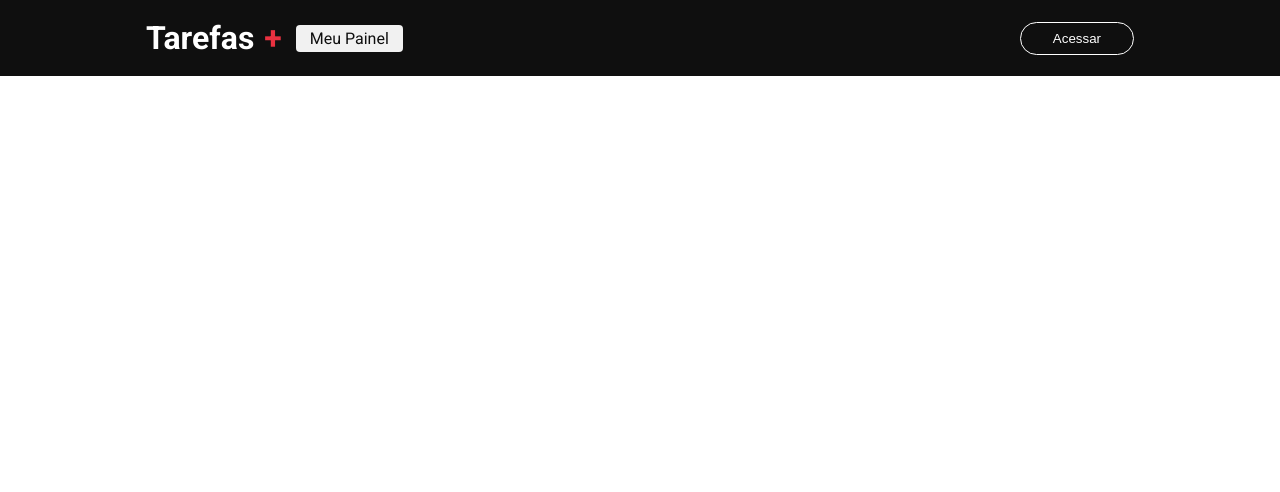
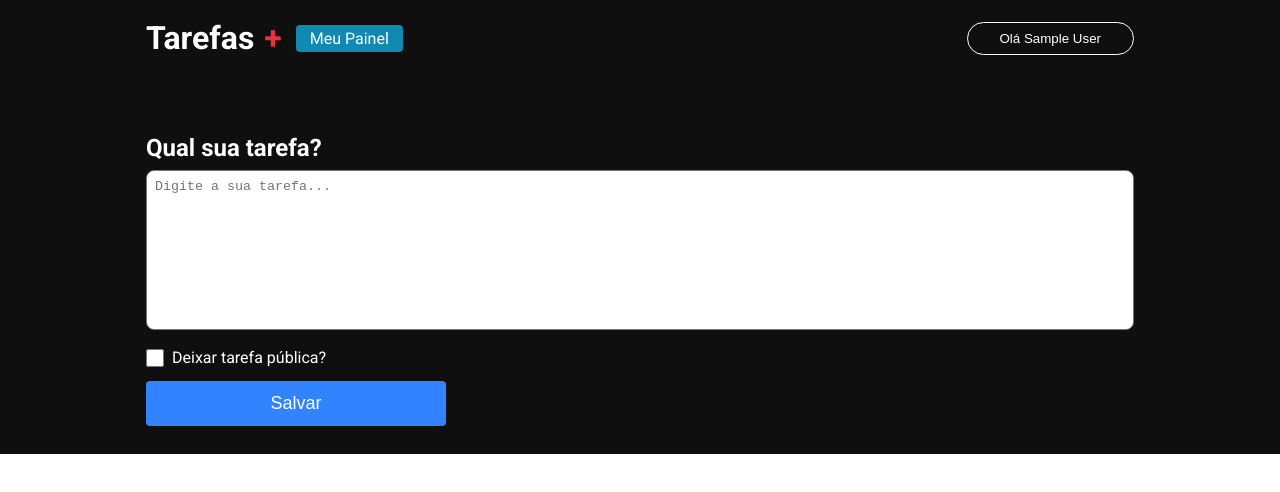
Before and after one commit to luiizsilverio/my-tasks, a Next.js app: page /dashboard in a window 1280 px wide. Shown: the top 492 px of the page. Built offline with nearby package versions, Linux system fonts and the light colour scheme; no server answers; sample sign-in values are in the browser's storage.

Commit message:
signIn, signOut

```diff
--- a/src/components/header/index.tsx
+++ b/src/components/header/index.tsx
@@ -1,7 +1,11 @@
 import Link from 'next/link';
 import styles from './styles.module.css';
+import { useSession, signIn, signOut } from 'next-auth/react';
+import { useEffect } from 'react';
 
 export default function Header() {
+  const { data, status } = useSession();
+
   return (
     <header className={styles.header}>
       <section className={styles.content}>
@@ -12,12 +16,27 @@ export default function Header() {
               <span> +</span>
             </h1>
           </Link>
-          <Link href="/dashboard" className={styles.link}>
-            Meu Painel
-          </Link>
+
+          {data?.user && (
+            <Link href="/dashboard" className={styles.link}>
+              Meu Painel
+            </Link>
+          )}
+
         </nav>
 
-        <button className={styles.loginBtn}>Acessar</button>
+        {status === "unauthenticated" && (
+          <button className={styles.loginBtn} onClick={() => signIn('google')}>
+            Acessar
+          </button>
+        )}
+
+        {status === "authenticated" && (
+          <button className={styles.loginBtn} onClick={() => signOut({ callbackUrl: '/' })}>
+            Olá {data?.user?.name}
+          </button>
+        )}
+
       </section>
     </header>
   )
--- a/src/components/header/styles.module.css
+++ b/src/components/header/styles.module.css
@@ -10,7 +10,7 @@
 .content {
   padding: 0 18px;
   width: 100%;
-  max-width: 1024px;
+  max-width: var(--MAX_WIDTH);
   display: flex;
   align-items: center;
   justify-content: space-between;
@@ -37,11 +37,11 @@
   color: #fff;
   border: 1.5px solid #fff;
   cursor: pointer;
-  transition: all .2s;
+  transition: all 0.5s;
 }
 
 .loginBtn:hover {
-  transform: scale(1.08);
+  transform: scaleX(1.04);
   background-color: #fff;
   color: var(--COR_BLACK);
   font-weight: bold;
@@ -53,9 +53,15 @@
 }
 
 .link {
-  background-color: #f1f1f1;
-  color: var(--COR_BLACK);
+  background-color: var(--COR_VERDE_2); /* #f1f1f1; */
+  color: #fff; /* var(--COR_BLACK); */
   padding: 4px 14px;
   border-radius: 4px;
   margin: 0 14px;
+  transition: all .4s;
 }
+
+.link:hover {
+  filter: brightness(1.05);
+  transform: scaleX(1.04);
+}
--- /dev/null
+++ b/src/components/textarea/index.tsx
@@ -0,0 +1,8 @@
+import { HTMLProps } from 'react';
+import styles from './styles.module.css';
+
+export default function Textarea({ ...rest }: HTMLProps<HTMLTextAreaElement>) {
+  return (
+    <textarea className={styles.textarea} {...rest} />
+  )
+}
--- /dev/null
+++ b/src/components/textarea/styles.module.css
@@ -0,0 +1,8 @@
+.textarea {
+  width: 100%;
+  resize: none;
+  height: 160px;
+  border-radius: 8px;
+  outline: none;
+  padding: 8px;
+}
--- a/src/pages/dashboard/index.tsx
+++ b/src/pages/dashboard/index.tsx
@@ -1,5 +1,9 @@
+import { GetServerSideProps } from 'next';
+import { getSession } from 'next-auth/react';
+import Head from 'next/head';
+
 import styles from './styles.module.css';
-import Head from 'next/head';
+import Textarea from '@/components/textarea';
 
 export default function dashboard() {
   return (
@@ -8,7 +12,38 @@ export default function dashboard() {
         <title>Meu painel de tarefas</title>
       </Head>
 
-
+      <main className={styles.main}>
+        <section className={styles.content}>
+          <div className={styles.formContainer}>
+            <h1 className={styles.title}>Qual sua tarefa?</h1>
+            <form>
+              <Textarea placeholder='Digite a sua tarefa...' />
+              <div className={styles.checkboxArea}>
+                <input type="checkbox" id="public" className={styles.checkbox} />
+                <label htmlFor="public">Deixar tarefa pública?</label>
+              </div>
+              <button type="submit" className={styles.button}>Salvar</button>
+            </form>
+          </div>
+        </section>
+      </main>
     </div>
   )
 }
+
+export const getServerSideProps: GetServerSideProps = async (context) => {
+  const session = await getSession(context)
+
+  if (!session?.user) {
+    return {
+      redirect: {
+        destination: '/',
+        permanent: false,
+      }
+    }
+  }
+
+  return {
+    props: {}
+  }
+}
--- a/src/pages/dashboard/styles.module.css
+++ b/src/pages/dashboard/styles.module.css
@@ -0,0 +1,56 @@
+.container {
+  width: 100%;
+}
+
+.content {
+  background-color: var(--COR_BLACK);
+  width: 100%;
+  display: flex;
+  align-items: center;
+  justify-content: center;
+}
+
+.formContainer {
+  max-width: var(--MAX_WIDTH);
+  width: 100%;
+  padding: 0 18px;
+  padding-bottom: 28px;
+  margin-top: 58px;
+}
+
+.title {
+  color: #fff;
+  margin-bottom: 8px;
+}
+
+.checkboxArea label {
+  margin-left: 8px;
+  color: #fff;
+}
+
+.checkboxArea {
+  margin: 14px 0;
+  display: flex;
+  align-items: center;
+}
+
+.checkbox {
+  width: 18px;
+  height: 18px;
+}
+
+.button {
+  width: 300px;
+  border: 0;
+  border-radius: 4px;
+  color: #fff;
+  background-color: var(--COR_AZUL);
+  padding: 12px 0;
+  font-size: 18px;
+  transition: all .2s;
+}
+
+.button:hover, .button:active {
+  filter: brightness(1.08);
+  transform: scaleX(1.03);
+}
--- a/src/styles/globals.css
+++ b/src/styles/globals.css
@@ -12,5 +12,12 @@ html {
 
 :root {
   --HEADER_ALTURA: 76px;
+  --MAX_WIDTH: 1024px;
   --COR_BLACK: #0F0F0F;
+  --COR_VERDE: #06D6A0;
+  --COR_VERDE_2: #118AB2;
+  --COR_VERDE_ESCURO: #073B4C;
+  --COR_AMARELA: #FFD166;
+  --COR_VERMELHA: #EF476F;
+  --COR_AZUL: #3183ff;
 }
```
